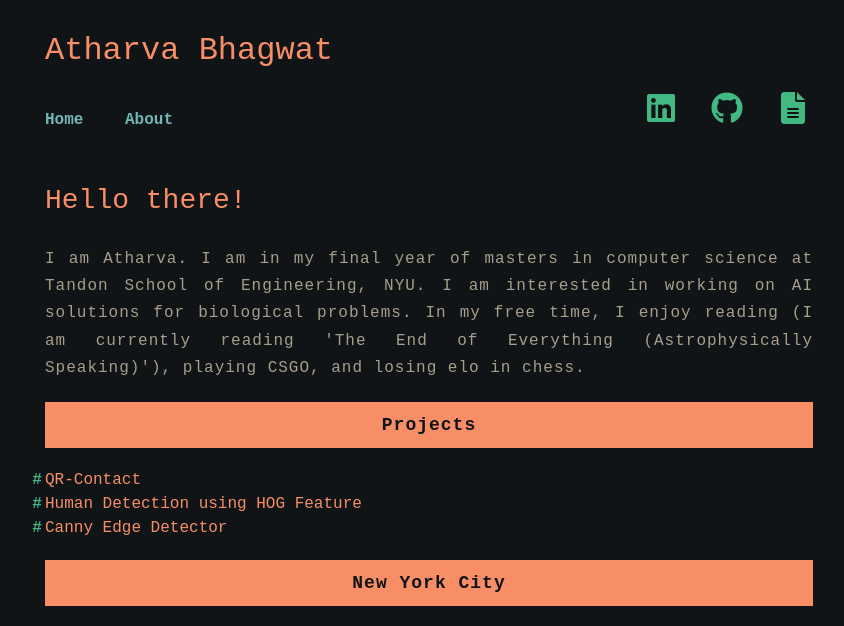
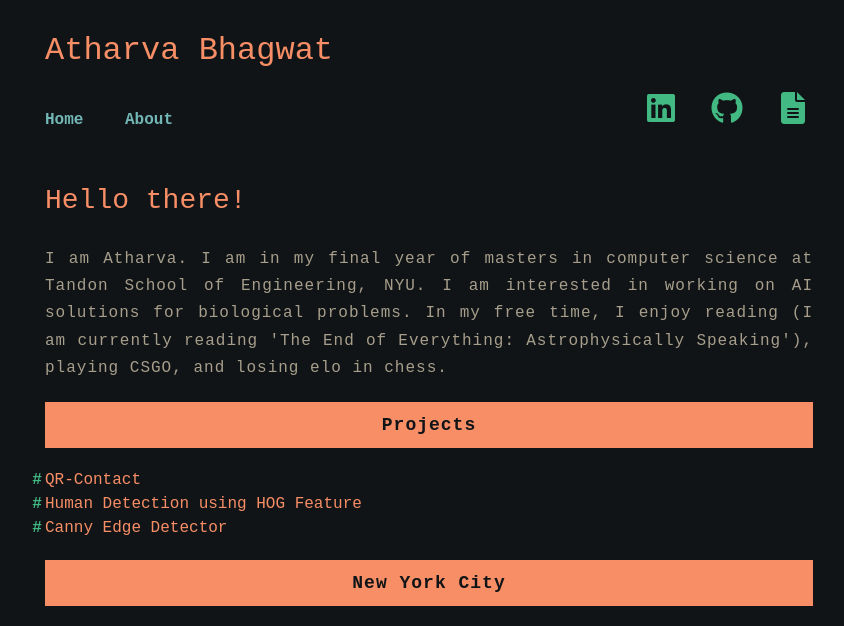
Before and after one commit to atharva-bhagwat/atharva-bhagwat.github.io, a Jekyll site: the page built from index.html, in a window 1280 px wide, cut to the strip 0-626 px from the top of the page. Shown: the whole strip, without its empty margins (211-1055 px from the left). Built offline with Jekyll 4.4.1, drawn with Linux system fonts in a browser that asks for light colours; the list of posts is cut into pages by our own code.

Commit message:
Update content

```diff
--- a/_layouts/home.html
+++ b/_layouts/home.html
@@ -30,7 +30,7 @@
         </h3>
         <p>
           I am Atharva. I am in my final year of masters in computer science at Tandon School of Engineering, NYU.
-          I am interested in working on AI solutions for biological problems. In my free time, I enjoy reading (I am currently reading 'The End of Everything (Astrophysically Speaking)'), playing CSGO, and losing elo in chess.
+          I am interested in working on AI solutions for biological problems. In my free time, I enjoy reading (I am currently reading 'The End of Everything: Astrophysically Speaking'), playing CSGO, and losing elo in chess.
         </p>
         <p class="title">Projects</p>
         {{content}}
```
